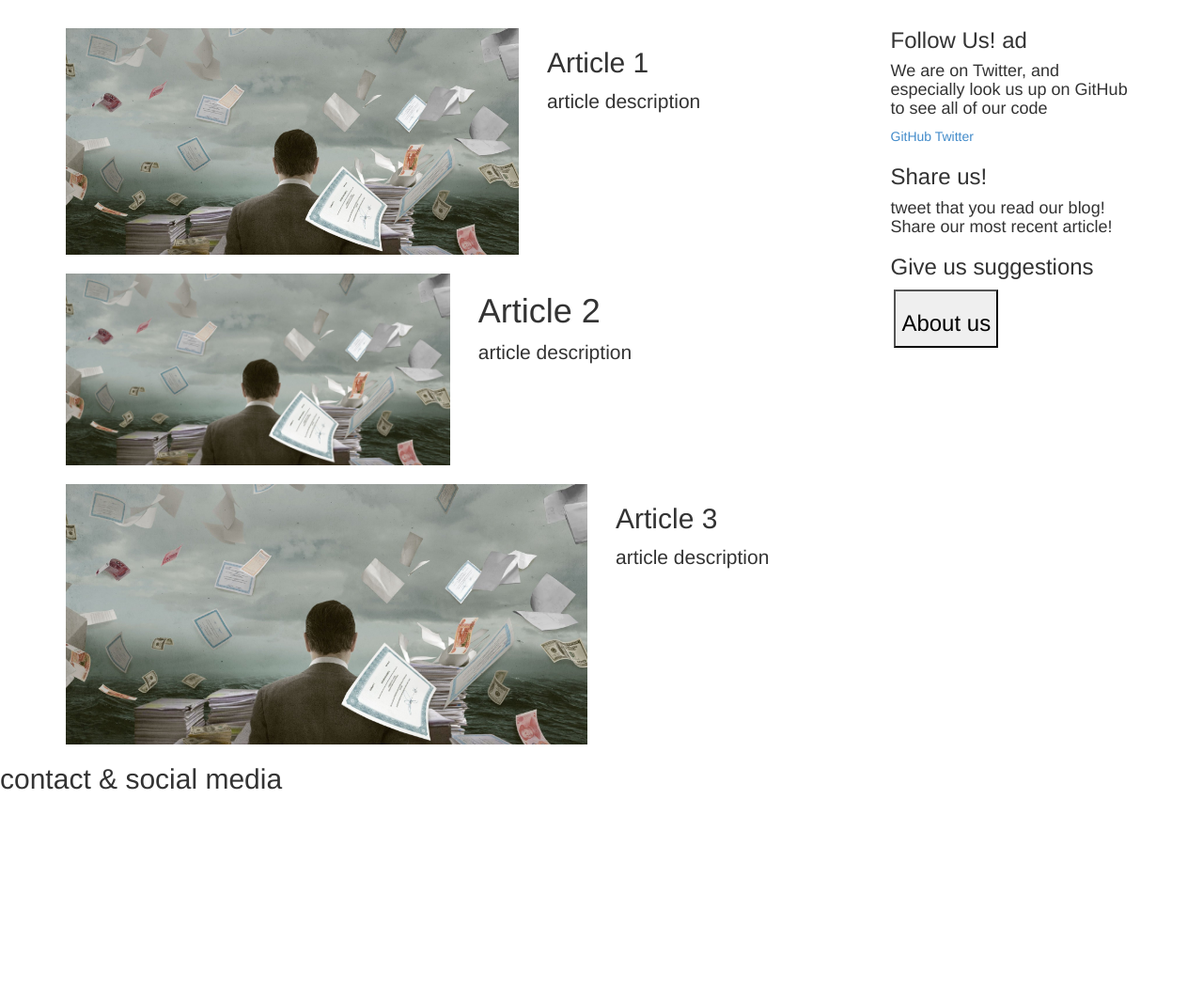
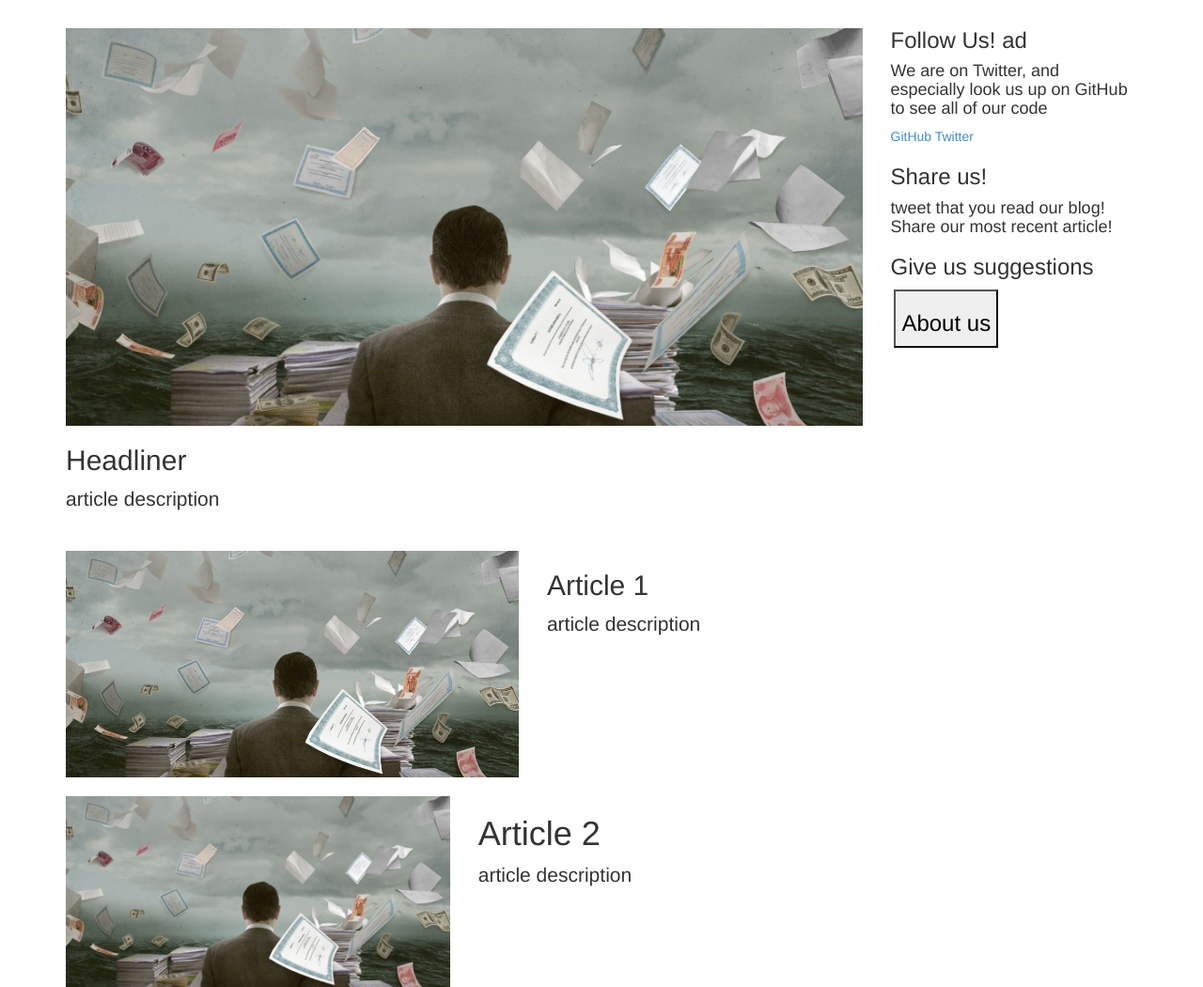
Before and after one commit to carterfawson/TheCreativeTruth, a Django app: template templates/index.html in a window 1280 px wide. Shown: the part 170-1220 px from the top of the page at 94% size. Before the commit the page ends 1010 px from the top, so only its background shows below. Run offline with Django 3.2, Linux system fonts and the light colour scheme; the template is opened without the code that fills it, so the values that code supplies are empty; some libraries are stand-ins or nearby versions.

Commit message:
working with Bootstrap

```diff
--- a/static/blog/css/index.css
+++ b/static/blog/css/index.css
@@ -1 +1,3 @@
 .top-buffer { margin-top:20px; }
+
+.img-headline {margin: 0 auto}
--- a/templates/index.html
+++ b/templates/index.html
@@ -31,6 +31,13 @@
     <div class="row main-row">
         <div class="col-sm-9">
             <article class="row top-buffer">
+                <img src="{% static 'blog/images/money_copy.jpg' %}" class="col-sm-12 img-headline"/>
+                <div class="col-sm-12">
+                    <h2>Headliner</h2>
+                    <p class="lead">article description</p>
+                </div>
+            </article>
+            <article class="row top-buffer">
                 <img src="{% static 'blog/images/money_copy.jpg' %}" class="col-sm-7"/>
                 <div class="col-sm-5">
                     <h2>Article 1</h2>
@@ -44,13 +51,7 @@
                     <p class="lead">article description</p>
                 </div>
             </article>
-            <article class="row top-buffer">
-                <img src="{% static 'blog/images/money_copy.jpg' %}" class="col-sm-8"/>
-                <div class="col-sm-4">
-                    <h2>Article 3</h2>
-                    <p class="lead">article description</p>
-                </div>
-            </article>
+
         </div>
     <!-- Our own ads for following us, sharing, and contributing -->
         <div class="col-sm-3">
```
